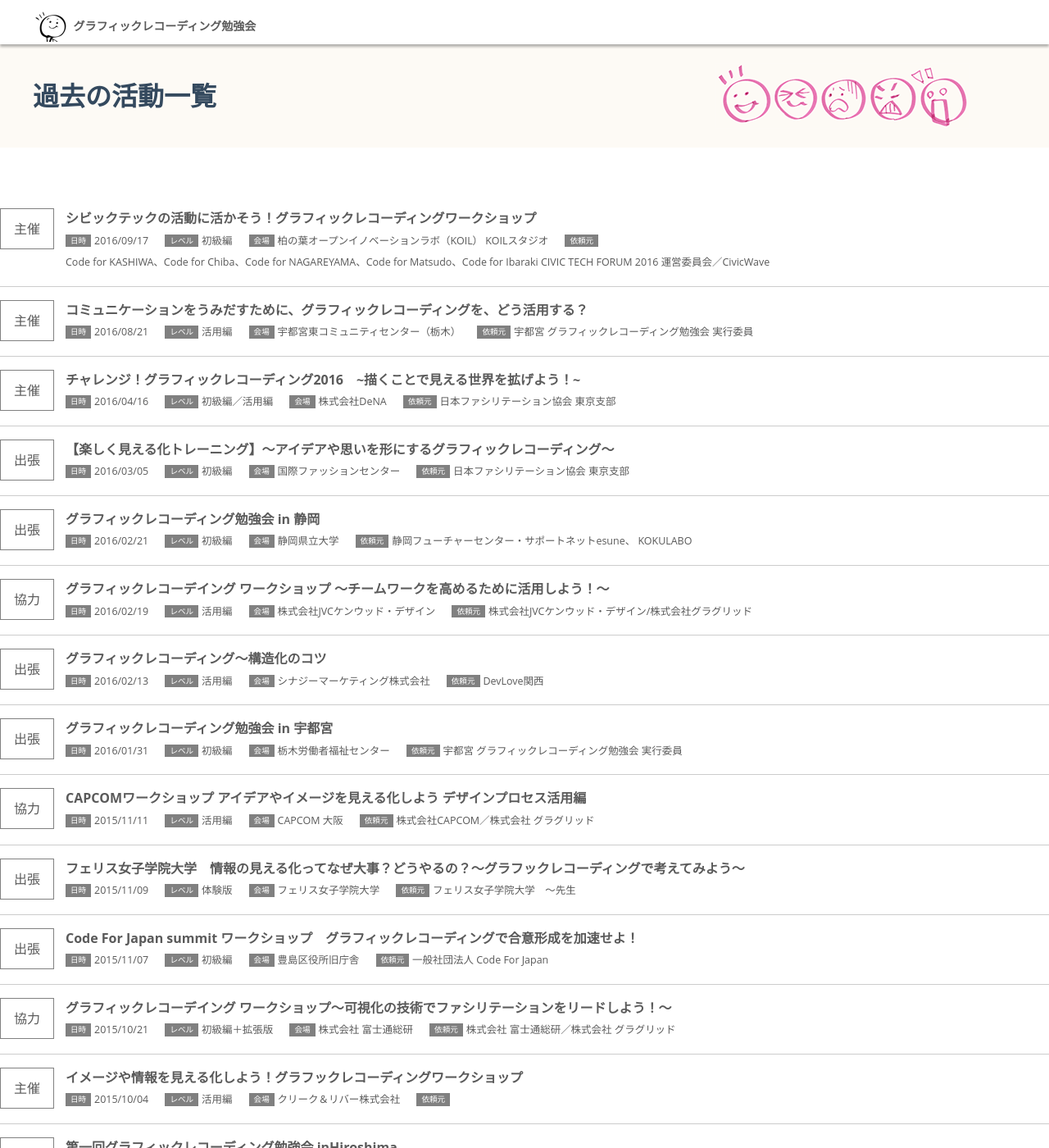
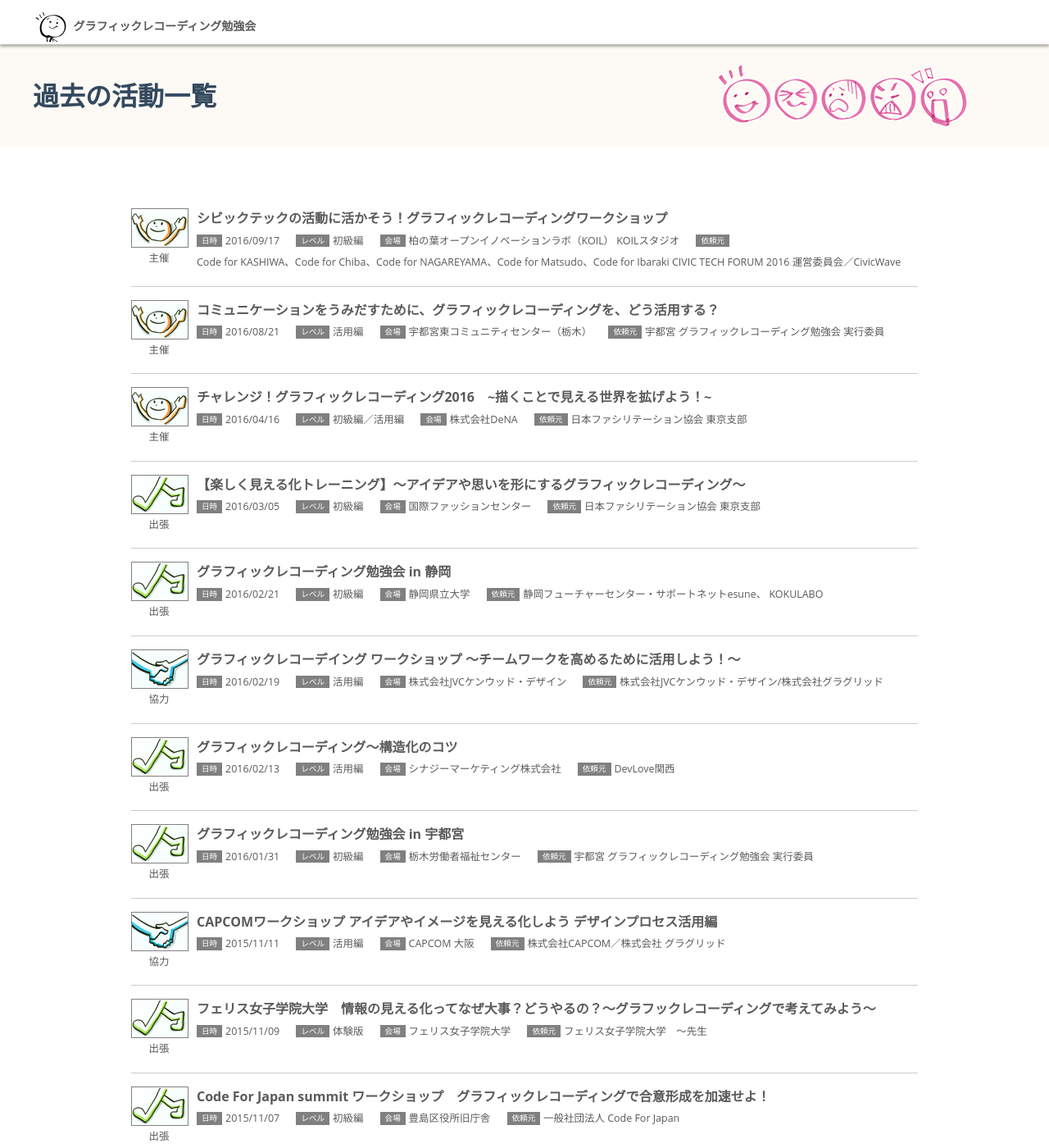
Before and after one commit to beijaflor/graben-site, a Jekyll site: the page built from activities.html, in a window 1280 px wide and 1400 px high. Shown: the whole window at 82% size. Built offline with Jekyll 4.4.1, drawn with Linux system fonts in a browser that asks for light colours.

Commit message:
apply design for activities report

```diff
--- a/_sass/_05.compornents.scss
+++ b/_sass/_05.compornents.scss
@@ -602,6 +602,8 @@ ul.inline-list {
 }
 
 .activirie-list {
+    padding: 0 10px;
+
     > .listitem {
         @extend %clearfix;
         margin-bottom: 1rem;
@@ -610,11 +612,13 @@ ul.inline-list {
 
         > .badge {
             float: left;
-            border: solid 1px gray;
-            line-height: 3em;
-            width: 4em;
-            height: 3em;
             text-align: center;
+            font-size: $fs-small;
+            width: 68px;
+
+            > img {
+              border: solid 1px gray;
+            }
         }
         > .title {
             font-weight: bold;
@@ -648,6 +652,12 @@ ul.inline-list {
     }
 }
 
+@media ($mq-tab) {
+  .activirie-list {
+    max-width: 960px;
+    margin: 0 auto;
+  }
+}
 // thanks page
 // --------------
 
--- a/activities.html
+++ b/activities.html
@@ -6,7 +6,7 @@ layout: page
 <ul class="activirie-list">
 
   <li class="listitem">
-    <div class="badge">主催</div>
+    <div class="badge"><img src="img/activitie-type-main.png" alt="">主催</div>
     <p class="title">シビックテックの活動に活かそう！グラフィックレコーディングワークショップ</p>
     <ul class="detail">
       <li class="item"><span class="label">日時</span><span class="data">2016/09/17</span></li>
@@ -17,7 +17,7 @@ layout: page
   </li>
 
   <li class="listitem">
-    <div class="badge">主催</div>
+    <div class="badge"><img src="img/activitie-type-main.png" alt="">主催</div>
     <p class="title">コミュニケーションをうみだすために、グラフィックレコーディングを、どう活用する？</p>
     <ul class="detail">
       <li class="item"><span class="label">日時</span><span class="data">2016/08/21</span></li>
@@ -28,7 +28,7 @@ layout: page
   </li>
 
   <li class="listitem">
-    <div class="badge">主催</div>
+    <div class="badge"><img src="img/activitie-type-main.png" alt="">主催</div>
     <ul class="detail">
     </ul>
     <p class="title">チャレンジ！グラフィックレコーディング2016　~描くことで見える世界を拡げよう！~</p>
@@ -41,7 +41,7 @@ layout: page
   </li>
 
   <li class="listitem">
-    <div class="badge">出張</div>
+    <div class="badge"><img src="img/activitie-type-out.png" alt="">出張</div>
     <p class="title">【楽しく見える化トレーニング】～アイデアや思いを形にするグラフィックレコーディング～</p>
     <ul class="detail">
       <li class="item"><span class="label">日時</span><span class="data">2016/03/05</span></li>
@@ -52,7 +52,7 @@ layout: page
   </li>
 
   <li class="listitem">
-    <div class="badge">出張</div>
+    <div class="badge"><img src="img/activitie-type-out.png" alt="">出張</div>
     <p class="title">グラフィックレコーディング勉強会 in 静岡</p>
     <ul class="detail">
       <li class="item"><span class="label">日時</span><span class="data">2016/02/21</span></li>
@@ -63,7 +63,7 @@ layout: page
   </li>
 
   <li class="listitem">
-    <div class="badge">協力</div>
+    <div class="badge"><img src="img/activitie-type-collab.png" alt="">協力</div>
     <p class="title">グラフィックレコーデイング ワークショップ 〜チームワークを高めるために活用しよう！〜</p>
     <ul class="detail">
       <li class="item"><span class="label">日時</span><span class="data">2016/02/19</span></li>
@@ -74,7 +74,7 @@ layout: page
   </li>
 
   <li class="listitem">
-    <div class="badge">出張</div>
+    <div class="badge"><img src="img/activitie-type-out.png" alt="">出張</div>
     <p class="title">グラフィックレコーディング～構造化のコツ</p>
     <ul class="detail">
       <li class="item"><span class="label">日時</span><span class="data">2016/02/13</span></li>
@@ -85,7 +85,7 @@ layout: page
   </li>
 
   <li class="listitem">
-    <div class="badge">出張</div>
+    <div class="badge"><img src="img/activitie-type-out.png" alt="">出張</div>
     <p class="title">グラフィックレコーディング勉強会 in 宇都宮</p>
     <ul class="detail">
       <li class="item"><span class="label">日時</span><span class="data">2016/01/31</span></li>
@@ -96,7 +96,7 @@ layout: page
   </li>
 
   <li class="listitem">
-    <div class="badge">協力</div>
+    <div class="badge"><img src="img/activitie-type-collab.png" alt="">協力</div>
     <p class="title">CAPCOMワークショップ アイデアやイメージを見える化しよう デザインプロセス活用編</p>
     <ul class="detail">
       <li class="item"><span class="label">日時</span><span class="data">2015/11/11</span></li>
@@ -107,7 +107,7 @@ layout: page
   </li>
 
   <li class="listitem">
-    <div class="badge">出張</div>
+    <div class="badge"><img src="img/activitie-type-out.png" alt="">出張</div>
     <p class="title">フェリス女子学院大学　情報の見える化ってなぜ大事？どうやるの？〜グラフックレコーディングで考えてみよう〜</p>
     <ul class="detail">
       <li class="item"><span class="label">日時</span><span class="data">2015/11/09</span></li>
@@ -118,7 +118,7 @@ layout: page
   </li>
 
   <li class="listitem">
-    <div class="badge">出張</div>
+    <div class="badge"><img src="img/activitie-type-out.png" alt="">出張</div>
     <p class="title">Code For Japan summit ワークショップ　グラフィックレコーディングで合意形成を加速せよ！</p>
     <ul class="detail">
       <li class="item"><span class="label">日時</span><span class="data">2015/11/07</span></li>
@@ -129,7 +129,7 @@ layout: page
   </li>
 
   <li class="listitem">
-    <div class="badge">協力</div>
+    <div class="badge"><img src="img/activitie-type-collab.png" alt="">協力</div>
     <p class="title">グラフィックレコーデイング ワークショップ〜可視化の技術でファシリテーションをリードしよう！〜</p>
     <ul class="detail">
       <li class="item"><span class="label">日時</span><span class="data">2015/10/21</span></li>
@@ -140,7 +140,7 @@ layout: page
   </li>
 
   <li class="listitem">
-    <div class="badge">主催</div>
+    <div class="badge"><img src="img/activitie-type-main.png" alt="">主催</div>
     <p class="title">イメージや情報を見える化しよう！グラフックレコーディングワークショップ</p>
     <ul class="detail">
       <li class="item"><span class="label">日時</span><span class="data">2015/10/04</span></li>
@@ -151,7 +151,7 @@ layout: page
   </li>
 
   <li class="listitem">
-    <div class="badge">主催</div>
+    <div class="badge"><img src="img/activitie-type-main.png" alt="">主催</div>
     <p class="title">第一回グラフィックレコーディング勉強会 inHiroshima</p>
     <ul class="detail">
       <li class="item"><span class="label">日時</span><span class="data">2015/08/29</span></li>
@@ -162,7 +162,7 @@ layout: page
   </li>
 
   <li class="listitem">
-    <div class="badge">協力</div>
+    <div class="badge"><img src="img/activitie-type-collab.png" alt="">協力</div>
     <p class="title">JVCケンウッドのグラレコワークショップ</p>
     <ul class="detail">
       <li class="item"><span class="label">日時</span><span class="data">2015/08/26</span></li>
@@ -173,7 +173,7 @@ layout: page
   </li>
 
   <li class="listitem">
-    <div class="badge">出張</div>
+    <div class="badge"><img src="img/activitie-type-out.png" alt="">出張</div>
     <p class="title">議論を楽しく見える化しよう！グラフックレコーディング</p>
     <ul class="detail">
       <li class="item"><span class="label">日時</span><span class="data">2015/07/18</span></li>
@@ -184,7 +184,7 @@ layout: page
   </li>
 
   <li class="listitem">
-    <div class="badge">主催</div>
+    <div class="badge"><img src="img/activitie-type-main.png" alt="">主催</div>
     <p class="title">グラフィックレコーディングをやってみよう！ワークショップ</p>
     <ul class="detail">
       <li class="item"><span class="label">日時</span><span class="data">2015/06/20</span></li>
@@ -195,7 +195,7 @@ layout: page
   </li>
 
   <li class="listitem">
-    <div class="badge">出張</div>
+    <div class="badge"><img src="img/activitie-type-out.png" alt="">出張</div>
     <p class="title">第11回Brigadeワークショップ/Brigadeイベントにすぐに役立つ！グラレコで合意形成を加速せよ〜Code for Japan Summitでも大活躍したグラフィックレコーディングを体系的に学ぶ</p>
     <ul class="detail">
       <li class="item"><span class="label">日時</span><span class="data">2015/04/12</span></li>
@@ -206,7 +206,7 @@ layout: page
   </li>
 
   <li class="listitem">
-    <div class="badge">主催</div>
+    <div class="badge"><img src="img/activitie-type-main.png" alt="">主催</div>
     <p class="title">グラフィックレコーディングをやってみよう！ワークショップ</p>
     <ul class="detail">
       <li class="item"><span class="label">日時</span><span class="data">2015/03/01</span></li>
@@ -216,33 +216,3 @@ layout: page
     </ul>
   </li>
 </ul>
-
-<table class="activities-table" style="display:none;">
-  <thead>
-    <th style="white-space:nowrap;">種別</th>
-    <th>タイトル</th>
-    <th style="white-space:nowrap;">レベル</th>
-    <th>日時</th>
-    <th>会場</th>
-    <th>依頼元</th>
-  </thead>
-  <tbody>
-    <tr><td>主催</td><td>チャレンジ！グラフィックレコーディング2016　~描くことで見える世界を拡げよう！~</td><td>初級編／活用編</td><td>2016/04/16</td><td>株式会社DeNA</td><td>&nbsp;</td></tr>
-    <tr><td>出張</td><td>【楽しく見える化トレーニング】～アイデアや思いを形にするグラフィックレコーディング～</td><td>初級編</td><td>2016/03/05</td><td>国際ファッションセンター</td><td>日本ファシリテーション協会 東京支部</td></tr>
-    <tr><td>出張</td><td>グラフィックレコーディング勉強会 in 静岡</td><td>初級編</td><td>2016/02/21</td><td>静岡県立大学</td><td>静岡フューチャーセンター・サポートネットesune、 KOKULABO</td></tr>
-    <tr><td>協力</td><td>グラフィックレコーデイング ワークショップ 〜チームワークを高めるために活用しよう！〜</td><td>活用編</td><td>2016/02/19</td><td>株式会社JVCケンウッド・デザイン</td><td>株式会社JVCケンウッド・デザイン/株式会社グラグリッド</td></tr>
-    <tr><td>出張</td><td>グラフィックレコーディング～構造化のコツ</td><td>活用編</td><td>2016/02/13</td><td>シナジーマーケティング株式会社</td><td>DevLove関西</td></tr>
-    <tr><td>出張</td><td>グラフィックレコーディング勉強会 in 宇都宮</td><td>初級編</td><td>2016/01/31</td><td>栃木労働者福祉センター</td><td>宇都宮 グラフィックレコーディング勉強会 実行委員</td></tr>
-    <tr><td>協力</td><td>CAPCOMワークショップ アイデアやイメージを見える化しよう デザインプロセス活用編</td><td>活用編</td><td>2015/11/11</td><td>CAPCOM 大阪</td><td>株式会社CAPCOM／株式会社 グラグリッド</td></tr>
-    <tr><td>出張</td><td>フェリス女子学院大学　情報の見える化ってなぜ大事？どうやるの？〜グラフックレコーディングで考えてみよう〜</td><td>体験版</td><td>2015/11/09</td><td>フェリス女子学院大学</td><td>フェリス女子学院大学　〜先生</td></tr>
-    <tr><td>出張</td><td>Code For Japan summit ワークショップ　グラフィックレコーディングで合意形成を加速せよ！</td><td>初級編</td><td>2015/11/07</td><td>豊島区役所旧庁舎</td><td>一般社団法人 Code For Japan</td></tr>
-    <tr><td>協力</td><td>グラフィックレコーデイング ワークショップ〜可視化の技術でファシリテーションをリードしよう！〜</td><td>初級編＋拡張版</td><td>2015/10/21</td><td>株式会社 富士通総研</td><td>株式会社 富士通総研／株式会社 グラグリッド</td></tr>
-    <tr><td>主催</td><td>イメージや情報を見える化しよう！グラフックレコーディングワークショップ</td><td>活用編</td><td>2015/10/04</td><td>クリーク＆リバー株式会社</td><td>&nbsp;</td></tr>
-    <tr><td>主催</td><td>第一回グラフィックレコーディング勉強会 inHiroshima</td><td>初級編</td><td>2015/08/29</td><td>広島コンピュータ専門学校</td><td>&nbsp;</td></tr>
-    <tr><td>協力</td><td>JVCケンウッドのグラレコワークショップ</td><td>初級編</td><td>2015/08/26</td><td>株式会社JVCケンウッド・デザイン</td><td>株式会社JVCケンウッド・デザイン／株式会社グラグリッド</td></tr>
-    <tr><td>出張</td><td>議論を楽しく見える化しよう！グラフックレコーディング</td><td>活用編</td><td>2015/07/18</td><td>株式会社リクルートマーケティングパートナーズ</td><td>DevLove関西</td></tr>
-    <tr><td>主催</td><td>グラフィックレコーディングをやってみよう！ワークショップ</td><td>初級編</td><td>2015/06/20</td><td>株式会社リクルートホールディングス</td><td>&nbsp;</td></tr>
-    <tr><td>出張</td><td>第11回Brigadeワークショップ/Brigadeイベントにすぐに役立つ！グラレコで合意形成を加速せよ〜Code for Japan Summitでも大活躍したグラフィックレコーディングを体系的に学ぶ</td><td>初級編</td><td>2015/04/12</td><td>株式会社パソナ 東京本社</td><td>一般社団法人 Code For Japan</td></tr>
-    <tr><td>主催</td><td>グラフィックレコーディングをやってみよう！ワークショップ</td><td>初級編＋拡張版</td><td>2015/03/01</td><td>株式会社DeNA</td><td>&nbsp;</td></tr>
-  </tbody>
-</table>
```
Also changed, not shown: _includes/activities-table.html (added, +29 -0 lines), img/activitie-type-collab.png (added), img/activitie-type-main.png (added), img/activitie-type-out.png (added).
